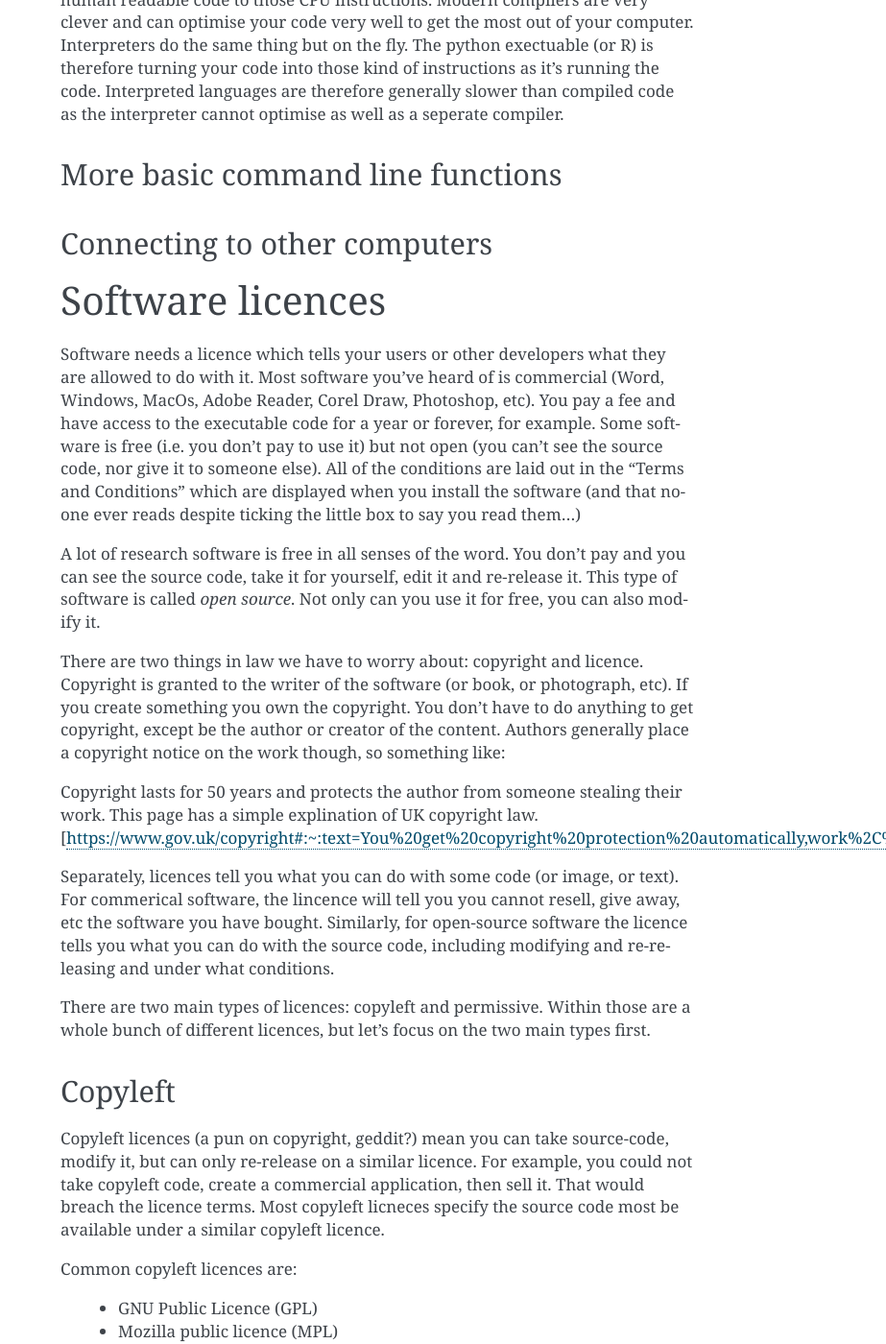
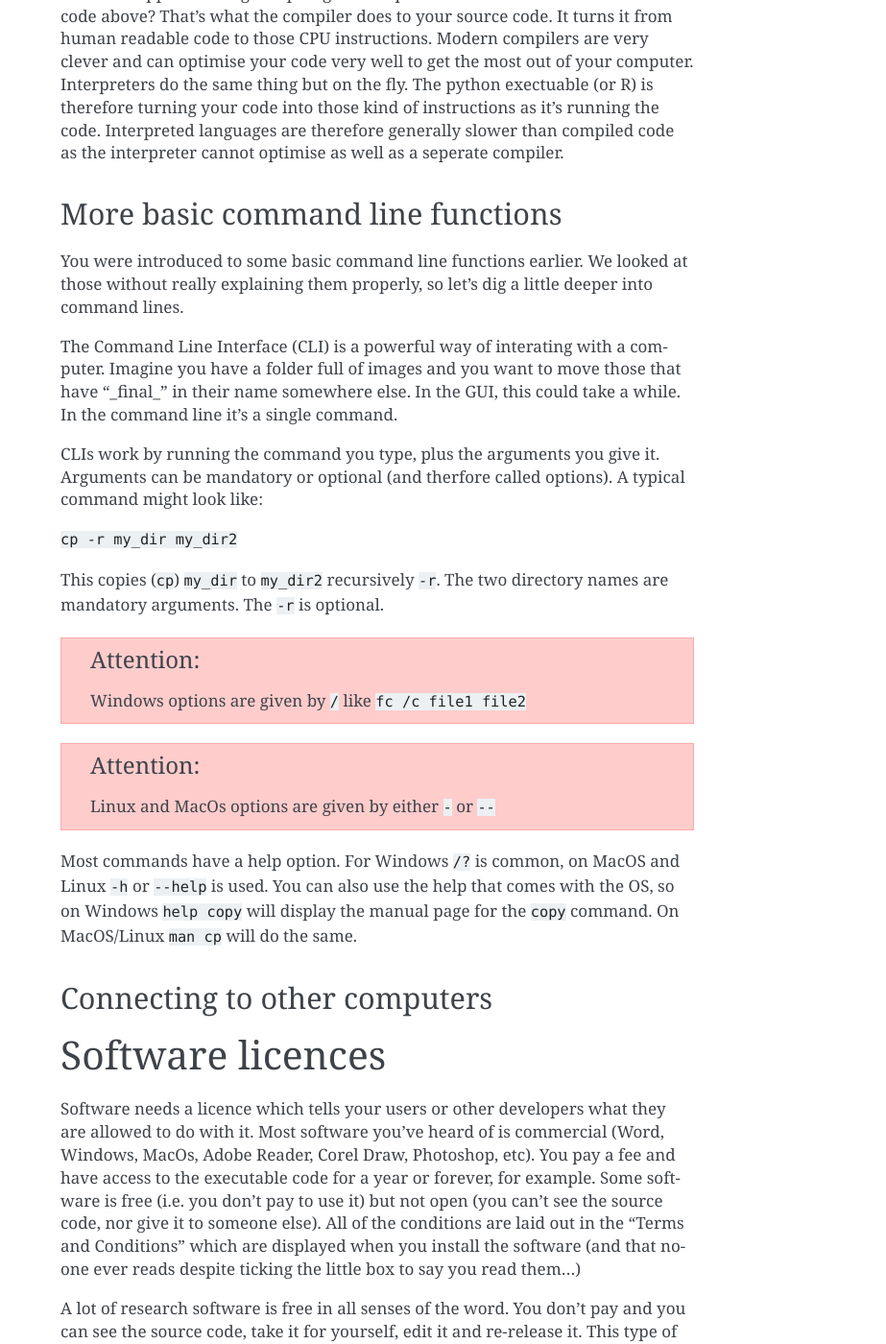
Before and after one commit to jhill1/SEPwC, a Sphinx documentation site: the page built from source/Week_1.rst, in a window 1280 px wide and 1400 px high, scrolled down 5803 px. Shown: the whole window at 96% size, without its empty margins (357-1280 px from the left). Built offline with Sphinx 7.4.7, drawn with Linux system fonts in a browser that asks for light colours; some of the changed text lies outside the part shown.

Commit message:
starting more complex command line

```diff
--- a/source/Week_1.rst
+++ b/source/Week_1.rst
@@ -193,8 +193,9 @@ to actually do something. Ultimately, all computer code does this. It is possibl
 computer code at this level: assembler code. Back in the day this is how you programmed computers.
 This is an example of assembler code for an x86 processor (i.e. what you probably have):
 
+
 .. code-block::
-   :caption: Example of x86 assembler code
+   :caption: Example of x86 assembler code [#]_
 
     .486
     .MODEL FLAT
@@ -252,7 +255,6 @@ must also have your source code. This is the main difference between compiled an
 Compiled languages are a lot more flexible and require the user to do less. Interpreted languages are
 easier (don't need to compile!) but need a user to set something up ahead of time.
 
-
 The line betwen these is getting blurred all the time as you can compile Python into an executable and use C
 within a Python programme without pre-compiling. However, for most users, the distinction is clear: if you
 must compile to run, then it's a compiled language. If you don't need to do that it's interpreted.
@@ -269,6 +271,32 @@ as the interpreter cannot optimise as well as a seperate compiler.
 More basic command line functions
 ----------------------------------
 
+You were introduced to some basic command line functions earlier. We looked at those
+without really explaining them properly, so let's dig a little deeper into command lines.
+
+The Command Line Interface (CLI) is a powerful way of interating with a computer. Imagine
+you have a folder full of images and you want to move those that have "_final_" in their
+name somewhere else. In the GUI, this could take a while. In the command line it's a single
+command.
+
+CLIs work by running the command you type, plus the arguments you give it. Arguments can be
+mandatory or optional (and therfore called options). A typical command might look like:
+
+``cp -r my_dir my_dir2``
+
+This copies (``cp``) ``my_dir`` to ``my_dir2`` recursively ``-r``. The two
+directory names are mandatory arguments. The ``-r`` is optional.
+
+.. Attention::
+   Windows options are given by ``/`` like ``fc /c file1 file2``
+
+.. Attention::
+   Linux and MacOs options are given by either ``-`` or ``--``
+
+Most commands have a help option. For Windows ``/?`` is common, on MacOS and
+Linux ``-h`` or ``--help`` is used. You can also use the help that comes with
+the OS, so on Windows ``help copy`` will display the manual page for the ``copy``
+command. On MacOS/Linux ``man cp`` will do the same.
 
 Connecting to other computers
 -----------------------------
```
Also changed, not shown: other parts of source/Week_1.rst (+2 -0 lines).
